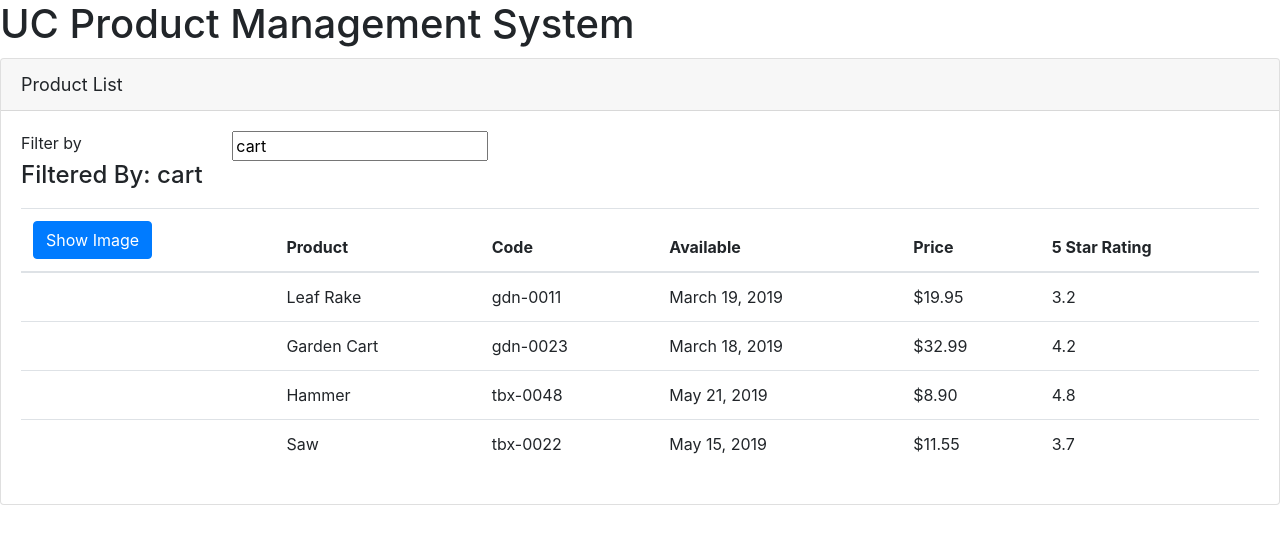
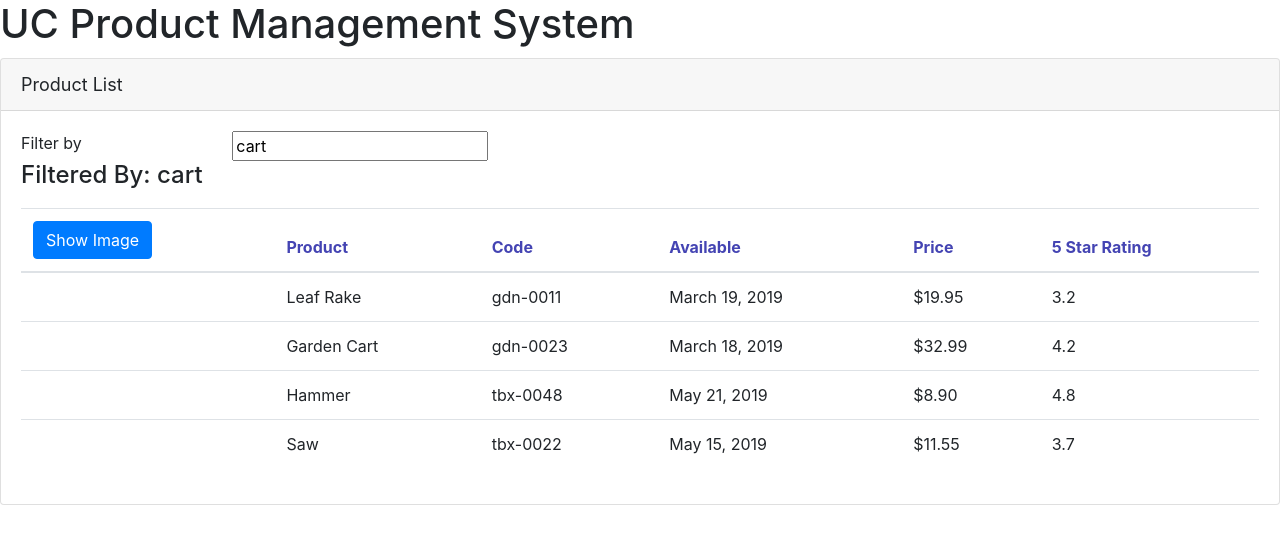
Before and after one commit to UcheSylvester/Products-Management, an Angular app: page / in a window 1280 px wide. Shown: the top 544 px of the page. Built offline with nearby package versions, Linux system fonts and the light colour scheme.

Commit message:
lifecycle hooks: OnInit!

```diff
--- /dev/null
+++ b/src/app/products/product-list.component.css
@@ -0,0 +1,3 @@
+thead {
+  color: rgb(68, 68, 179);
+}
--- a/src/app/products/product-list.component.ts
+++ b/src/app/products/product-list.component.ts
@@ -1,11 +1,12 @@
-import { Component } from "@angular/core";
+import { Component, OnInit } from "@angular/core";
 import { IProduct } from "./products";
 
 @Component({
   selector: "pm-products",
-  templateUrl: "./product-list.component.html"
+  templateUrl: "./product-list.component.html",
+  styleUrls: ["./product-list.component.css"]
 })
-export class ProductListComponent {
+export class ProductListComponent implements OnInit {
   pageTitle: string = "Product List";
   imageWidth: number = 50;
   imageMargin: number = 3;
@@ -62,4 +63,8 @@
 
     // this.buttonText = this.showImage ? "Show Image" : "Hide Image";
   }
+
+  ngOnInit(): void {
+    console.log("in onInit");
+  }
 }
```
